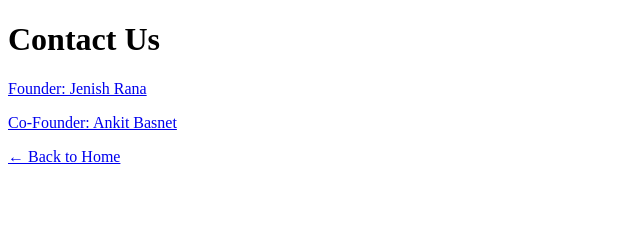
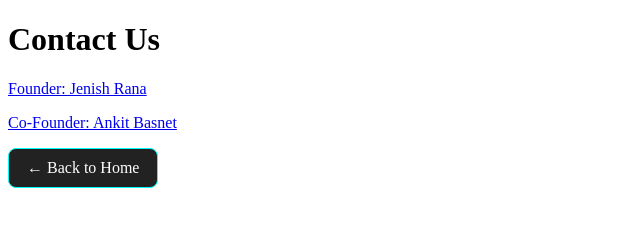
Before and after one commit to rjenish96-cpu/DREAMERS_INNOVATION-, a plain HTML site: page contact.html in a window 1280 px wide. Shown: the whole page, without its empty margins (0-640 px from the left). Drawn offline with Linux system fonts and the light colour scheme.

Commit message:
Enhance contact.html with back button and styles
Added a back button with styling to the contact page.

```diff
--- a/contact.html
+++ b/contact.html
@@ -11,7 +11,23 @@
 
 <p><a href="cofounder.html">Co-Founder: Ankit Basnet</a></p>
 
+<a href="index.html" class="back-button">← Back to Home</a>
 
-<a href="index.html">← Back to Home</a>
+<style>
+.back-button {
+    display: inline-block;
+    color: white;
+    background-color: #222222;
+    padding: 10px 18px;
+    border-radius: 8px;
+    text-decoration: none;
+    border: 1px solid #00ffff;
+}
+
+.back-button:hover {
+    background-color: #00ffff;
+    color: black;
+}
+</style>
 </body>
 </html>
```
